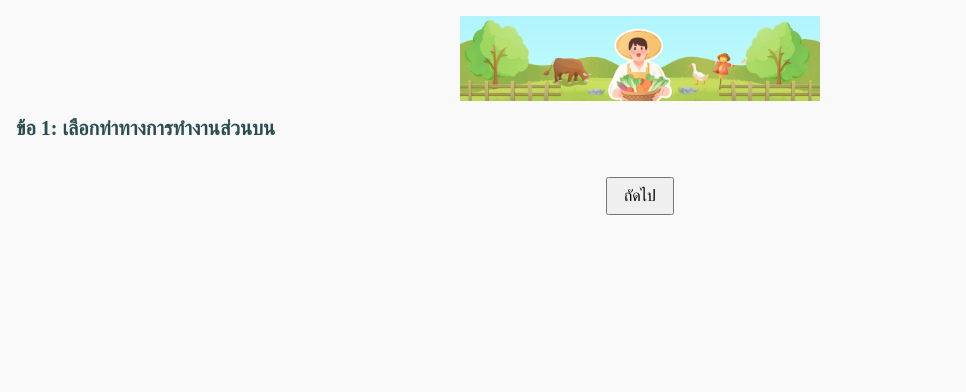
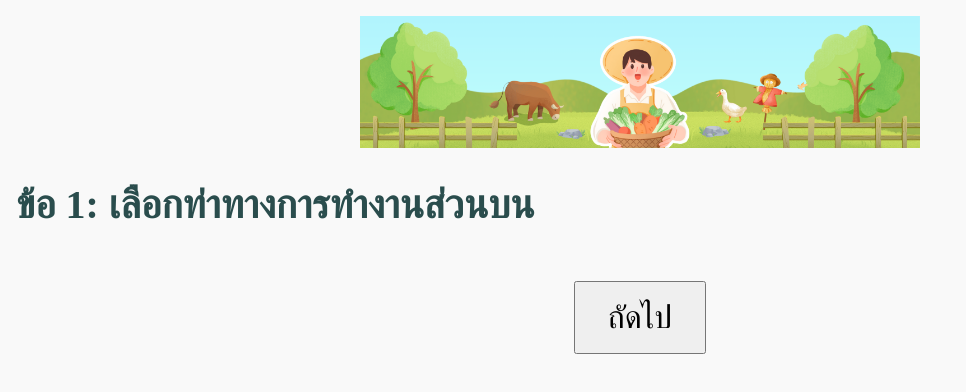
Before and after one commit to aomporn1123hot-ux/Farmers-Ergonomics-Risk-Assessment-FERA-, a plain HTML site: page index.html in a window 1280 px wide. Shown: the whole page, without its empty margins (0-966 px from the left). Drawn offline with Linux system fonts and the light colour scheme.

Commit message:
Update style.css

```diff
--- a/style.css
+++ b/style.css
@@ -2,19 +2,19 @@ body {
   font-family: "sans-serif";
   margin: 16px;
   background-color: #f9f9f9;
-  font-size: 16px;
+  font-size: 32px; /* เดิม 16px → เพิ่มอีก 1 เท่า */
 }
 
 .cover-img {
   width: 100%;
-  max-width: 360px;
+  max-width: 560px; /* เดิม 480px → ขยายเล็กน้อย */
   display: block;
   margin: auto;
 }
 
 h2 {
   color: #2a4d4d;
-  font-size: 20px;
+  font-size: 40px; /* เดิม 20px → เพิ่มอีก 1 เท่า */
 }
 
 .page {
@@ -35,10 +35,10 @@ h2 {
 .image-option {
   border: 0.5mm solid lightgreen;
   padding: 4px;
-  width: 32%;
+  width: 32%; /* คง 3 รูปต่อ 1 แถว */
   box-sizing: border-box;
   text-align: center;
-  font-size: 14px;
+  font-size: 28px; /* เดิม 14px → เพิ่มอีก 1 เท่า */
 }
 
 .image-option img {
@@ -52,9 +52,9 @@ h2 {
 }
 
 button {
-  padding: 8px 16px;
+  padding: 16px 32px; /* เดิม 8px 16px → เพิ่มอีก 1 เท่า */
   margin: 4px;
-  font-size: 16px;
+  font-size: 32px; /* เดิม 16px → เพิ่มอีก 1 เท่า */
 }
 
 #resultImage {
@@ -63,5 +63,5 @@ button {
   border: 0.5mm solid lightgreen;
   display: block;
   margin: 8px auto;
-  max-height: 320px;
+  max-height: 960px; /* เดิม 640px → เพิ่มเป็น 960px */
 }
```
